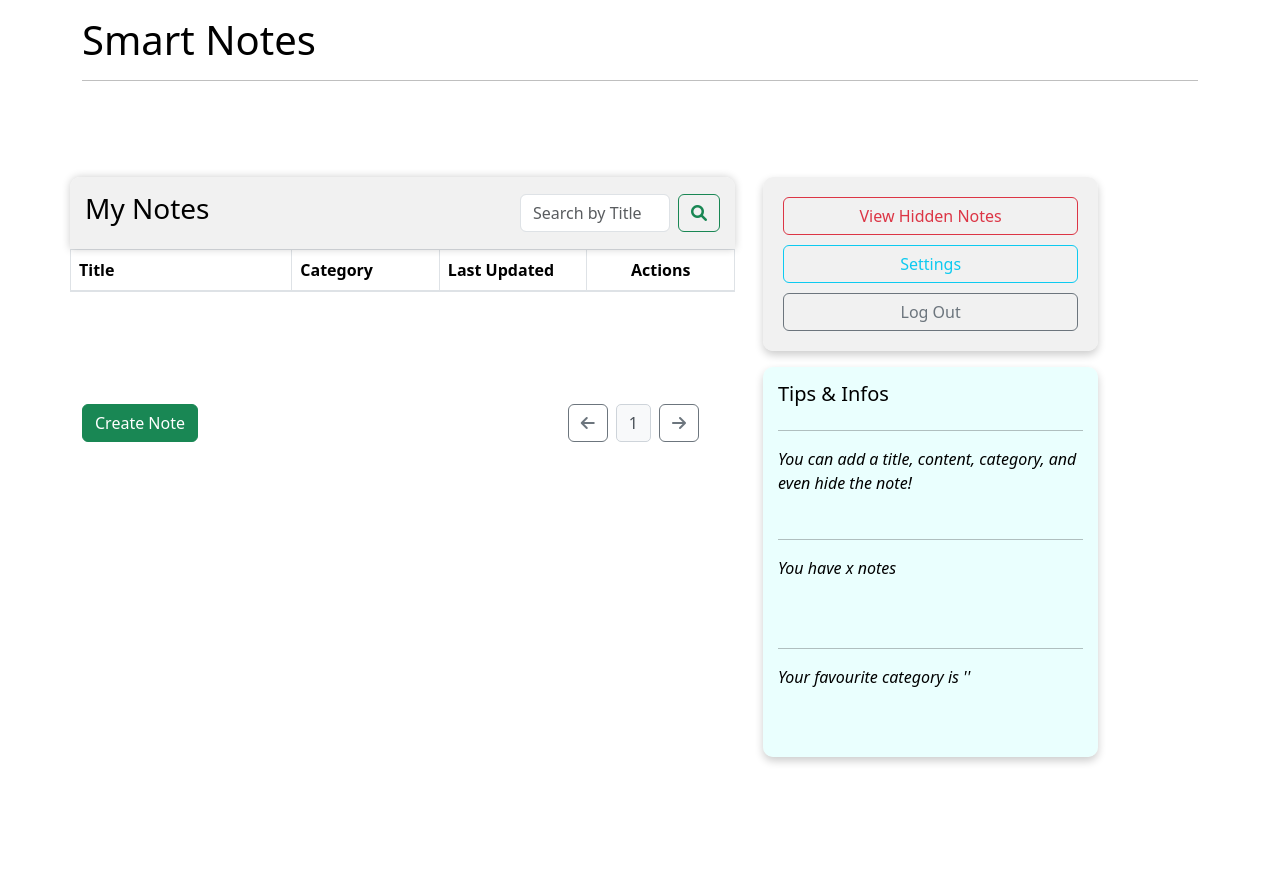
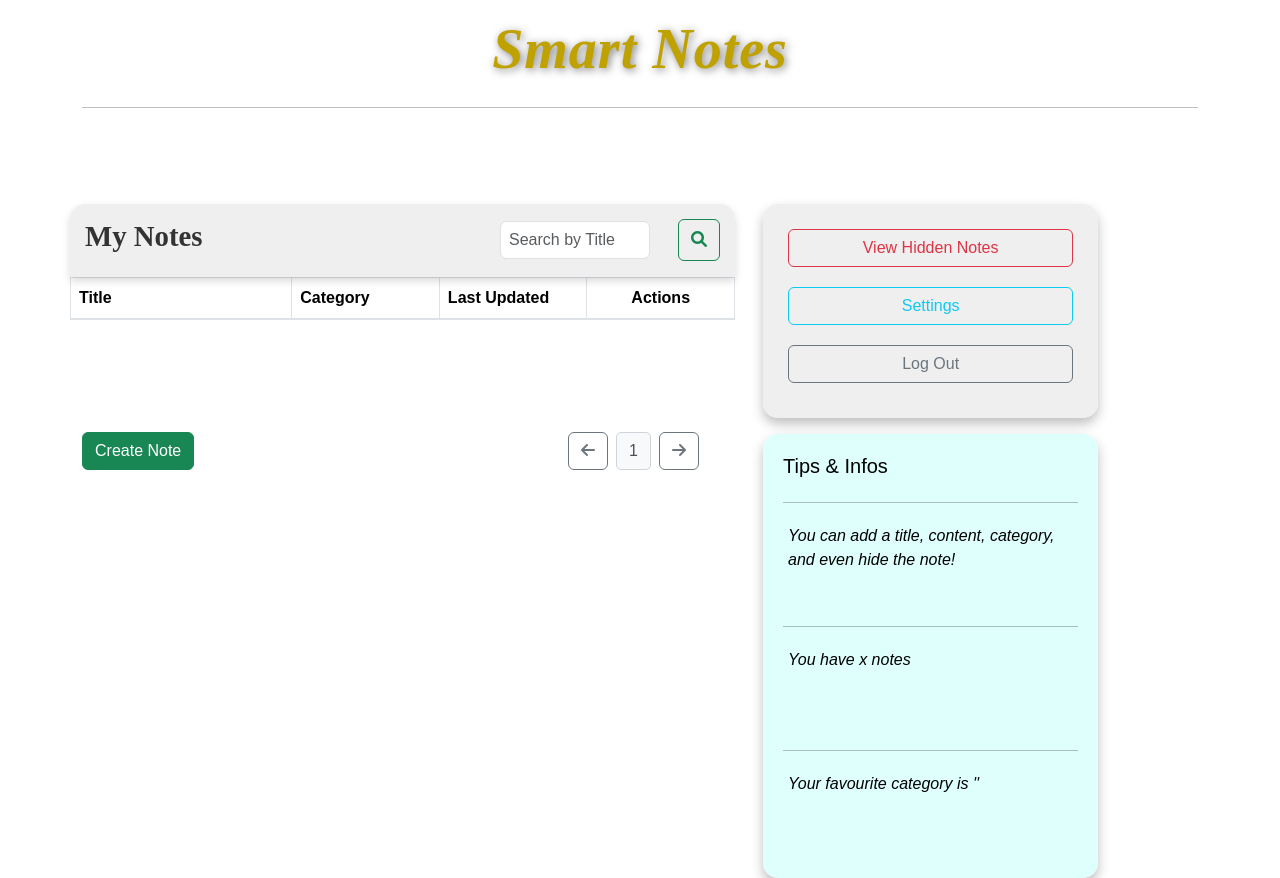
Before and after one commit to ayberkozcan/smart-notes, a website: page src/homepage.html in a window 1280 px wide. Before the commit the page ends 800 px from the top, so only its background shows below. Drawn offline with nearby package versions, Linux system fonts and the light colour scheme; no server answers.

Commit message:
Changes in style.css

```diff
--- a/src/js/app.js
+++ b/src/js/app.js
@@ -29,17 +29,16 @@ if (localStorage.getItem("theme") === "dark") {
     table.classList.remove("table-dark");
 }
 
-document.getElementById("searchInput").addEventListener("input", function () {
-    const input = this.value.toLowerCase();
+// document.getElementById("searchInput").addEventListener("input", function () {
+//     const input = this.value.toLowerCase();
 
-    const filteredNotes = notesData.filter(note =>
-        note.title.toLowerCase().includes(input)
-    );
+//     const filteredNotes = notesData.filter(note =>
+//         note.title.toLowerCase().includes(input)
+//     );
 
-    displayedNotes = filteredNotes;
-    drawNotes(displayedNotes);
-});
-
+//     displayedNotes = filteredNotes;
+//     drawNotes(displayedNotes);
+// });
 
 function renderNotes() {
     tbody.innerHTML = "";
--- a/src/style.css
+++ b/src/style.css
@@ -1,57 +1,61 @@
-.cards {
+h1 {
+    font-family: 'Playfair Display', serif;
+    font-style: italic;
+    font-weight: 700;
+    font-size: 3.5rem;
+    letter-spacing: 1px;
+    color: #bfa100;
+    margin-bottom: 1.5rem;
+    text-align: center;
+    text-shadow: 2px 2px 8px rgba(0, 0, 0, 0.5);
+}
+
+h3 {
+    font-family: 'Playfair Display', serif;
+    font-weight: 600;
+    font-size: 1.8rem;
+    color: #333;
+}
+
+.cards, .info, .info-edit, .preview {
     height: 100%;
-    width: 75%;
-    background-color: rgba(238, 238, 238, 0.822);
-    padding: 15px;
-    border-radius: 10px;
-    box-shadow: 0 4px 8px rgba(0, 0, 0, 0.2);
+    background-color: rgba(238, 238, 238, 0.9);
+    padding: 20px;
+    border-radius: 15px;
+    box-shadow: 0 6px 12px rgba(0, 0, 0, 0.25);
     display: flex;
     flex-direction: column;
+    transition: all 0.3s ease-in-out;
 }
-.cards > div {
+
+.cards {
+    width: 75%;
+}
+
+.info {
+    background-color: rgba(210, 255, 253, 0.7);
+    width: 75%;
+}
+
+.info-edit {
+    background-color: rgba(255, 255, 210, 0.7);
+    width: 50%;
+}
+
+.preview {
+    background-color: rgba(192, 192, 192, 0.7);
+}
+
+.cards > div, .info > div {
     flex: 1;
     padding: 5px;
-    /* margin-bottom: 10px; */
+    margin-bottom: 10px;
 }
-.cards .btn {
+
+.cards .btn, .info .btn, .info-edit .btn, .preview .btn {
     width: 100%;
 }
-.info {
-    height: 100%;
-    width: 75%;
-    background-color: rgba(210, 255, 253, 0.473);
-    padding: 15px;
-    border-radius: 10px;
-    box-shadow: 0 4px 8px rgba(0, 0, 0, 0.2);
-    display: flex;
-    flex-direction: column;
-}
-.info > div {
-    flex: 1;
-    margin-bottom: 10px;
-}
-th:last-child {
-    width: 150px;
-}
-:root {
-    --bg-color: #ffffff;
-    --text-color: #000000;
-}
-.dark-mode {
-    --bg-color: #1a1a1a;
-    --text-color: #ffffff;
-}
-body {
-    background-color: var(--bg-color);
-    color: var(--text-color);
-    transition: background-color 0.3s, color 0.3s;
-}
-.searchHeader {
-    background-color: rgba(238, 238, 238, 0.822);
-    padding: 15px;
-    border-radius: 10px 10px 0 0;
-    box-shadow: 0 0 8px rgba(0, 0, 0, 0.2);
-}
+
 #notesTable th, #notesTable td {
     overflow: hidden;
     text-overflow: ellipsis;
@@ -59,32 +63,62 @@ body {
     vertical-align: middle;
 }
 
+#notesTable tbody tr:hover {
+    background-color: #5a5a5a;
+    cursor: pointer;
+}
+
+th:last-child {
+    width: 150px;
+}
+
+.searchHeader {
+    background-color: rgba(238, 238, 238, 0.9);
+    padding: 15px;
+    border-radius: 15px 15px 0 0;
+    box-shadow: 0 4px 8px rgba(0, 0, 0, 0.15);
+    display: flex;
+    align-items: center;
+    gap: 10px;
+}
+
+.searchHeader input {
+    width: 200px;
+    margin-left: 15px;
+    padding: 8px;
+}
+
+.searchHeader button {
+    margin-left: 10px;
+    padding: 8px 12px;
+}
+
+:root {
+    --bg-color: #ffffff;
+    --text-color: #000000;
+}
+
+.dark-mode {
+    --bg-color: #1a1a1a;
+    --text-color: #ffffff;
+}
+
+body {
+    background-color: var(--bg-color);
+    color: var(--text-color);
+    transition: background-color 0.3s, color 0.3s;
+    font-family: 'Poppins', sans-serif;
+}
+
 .hr-top {
     margin-bottom: 75px;
 }
+
 .note-control {
     width: 100%;
     box-sizing: border-box;
 }
-.info-edit {
-    height: 100%;
-    width: 50%;
-    background-color: rgba(255, 255, 210, 0.822);
-    padding: 15px;
-    border-radius: 10px;
-    box-shadow: 0 4px 8px rgba(0, 0, 0, 0.2);
-    display: flex;
-    flex-direction: column;
-}
-.preview {
-    height: 100%;
-    background-color: rgba(192, 192, 192, 0.822);
-    padding: 15px;
-    border-radius: 10px;
-    box-shadow: 0 4px 8px rgba(0, 0, 0, 0.2);
-    display: flex;
-    flex-direction: column;
-}
+
 .preview-box {
     border: 1px solid #ccc;
     padding: 10px;
@@ -93,7 +127,9 @@ body {
     overflow-wrap: break-word;
     background-color: #f8f9fa;
     overflow-y: auto;
+    border-radius: 8px;
 }
+
 option.option-yellow {
     background-color: #faffcc;
 }
@@ -109,12 +145,15 @@ option.option-red {
 option.option-pink {
     background-color: #ffb0ff;
 }
+
 button {
-    transition: transform 0.8s ease;
+    transition: transform 0.3s ease;
 }
+
 button:hover {
-    transform: scale(1.03);
+    transform: scale(1.05);
 }
+
 .page-number {
     display: inline-block;
     padding: 6px 12px;
@@ -123,4 +162,13 @@ button:hover {
     font-weight: 500;
     background-color: #f8f9fa;
     color: #495057;
+    transition: background-color 0.3s ease;
 }
+
+.page-number:hover {
+    background-color: #e2e6ea;
+}
+
+* {
+    transition: all 0.2s ease-in-out;
+}
```
